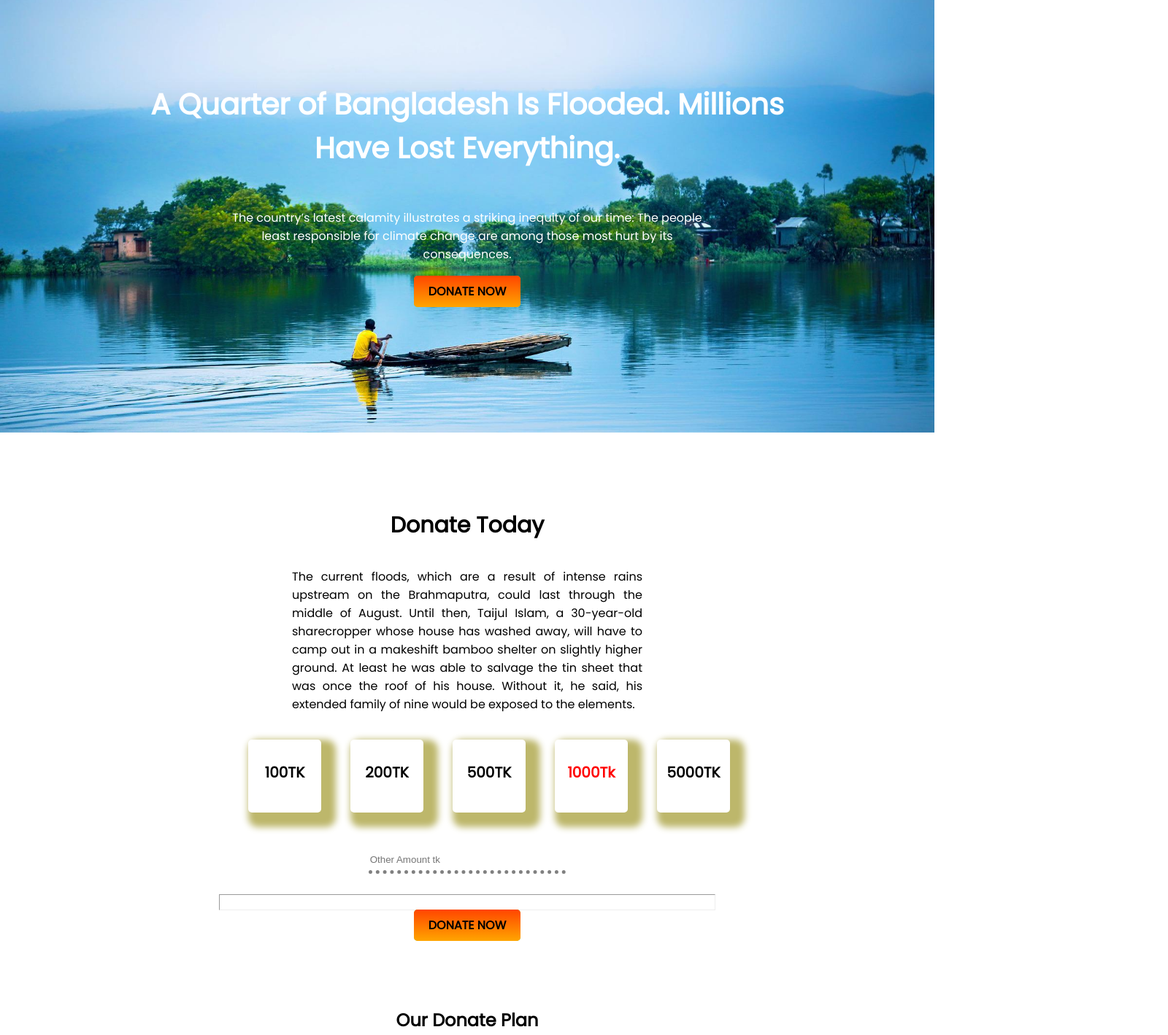
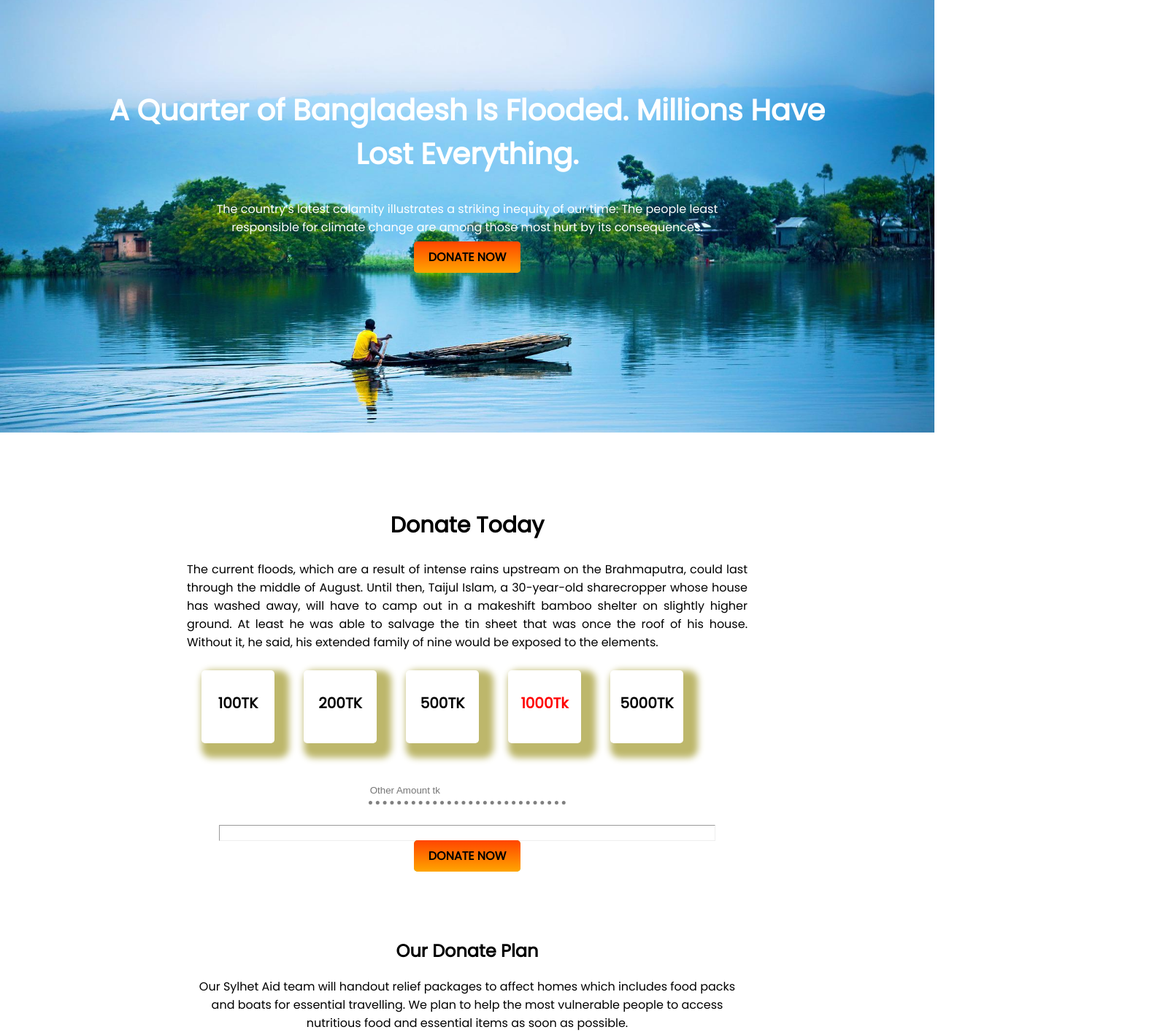
Before and after one commit to ItzSudiptoJ/my-sec-repo, a plain HTML site: page index.html in a window 1280 px wide. Shown: the top 1419 px of the page at 73% size, 1600 px wide, since content can reach past the window. Drawn offline with Linux system fonts and the light colour scheme.

Commit message:
little changes

```diff
--- a/style.css
+++ b/style.css
@@ -15,14 +15,16 @@
 
         .top-head {
             font-size: 40px;
-            padding-top: 50px;
             font-weight: 700;
-            padding: 120px 200px 10px;
             color: white;
+            padding-top: 10%;
+            padding-left: 10%;
+            padding-right: 10%;
         }
 
         .top-p {
-            padding: 10px 300px;
+            padding-left: 20%;
+            padding-right: 20%;
             color: white;
             font-weight: 500;
         }
@@ -49,7 +51,8 @@
         }
 
         .don-p {
-            padding: 10px 400px;
+            padding-left: 20%;
+            padding-right: 20%;
             text-align: justify;
             font-weight: 500;
         }
@@ -58,7 +61,7 @@
             width: 100%;
             display: flex;
             text-align: center;
-            padding-left: 25%;
+            padding-left: 20%;
             padding-bottom: 20px;
         }
 
@@ -103,6 +106,8 @@
 
         .donate-plan p {
             text-align: center;
+            padding-left: 20%;
+            padding-right: 20%;
         }
 
         .plan-container {
```
